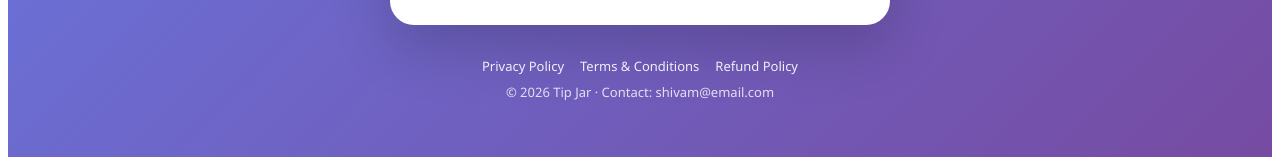
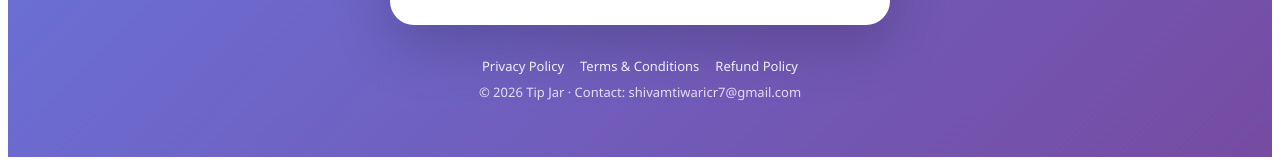
Before and after one commit to shiva-St7/tip-jar, a React (Create React App) app in the folder frontend/: page / in a window 1280 px wide. Shown: the part 651-813 px from the top of the page. Built offline with nearby package versions, Linux system fonts and the light colour scheme.

Commit message:
add legal pages and footer with email

```diff
--- a/frontend/src/App.js
+++ b/frontend/src/App.js
@@ -300,7 +300,9 @@ function TipJar() {
             Refund Policy
           </a>
         </div>
-        <p style={{ margin: 0 }}>© 2026 Tip Jar · Contact: shivam@email.com</p>
+        <p style={{ margin: 0 }}>
+          © 2026 Tip Jar · Contact: shivamtiwaricr7@gmail.com
+        </p>
       </div>
     </div>
   );
```
